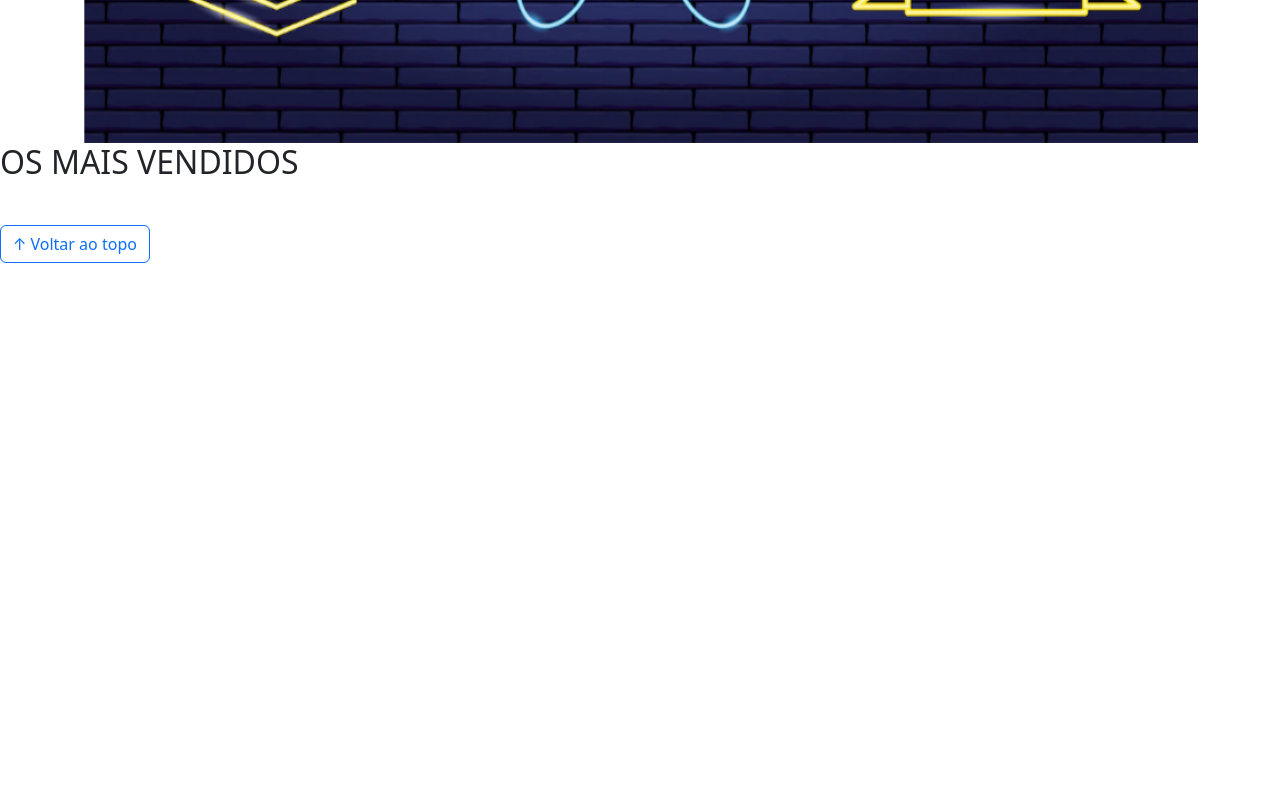
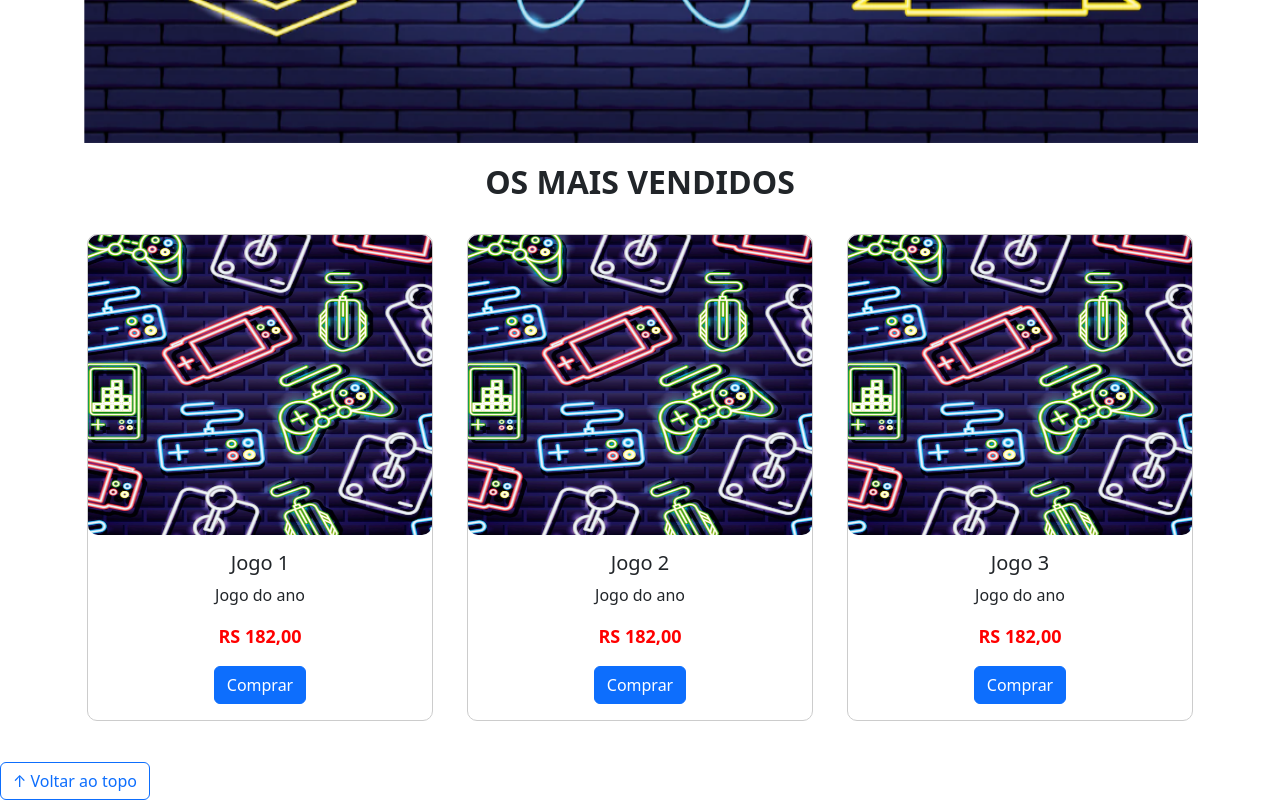
Before and after one commit to hilbert-nunes/front-senai, a plain HTML site: page index.html in a window 1280 px wide. Shown: the part 493-1293 px from the top of the page. Before the commit the page ends 800 px from the top, so only its background shows below. Drawn offline with nearby package versions, Linux system fonts and the light colour scheme.

Commit message:
add cards

```diff
--- a/css/estilo.css
+++ b/css/estilo.css
@@ -15,6 +15,27 @@ header img {
 /*banner*/
 
 /*Produtos vendidos*/
+#section-vendidos {
+    text-align: center;
+}
+#section-vendidos h2 {
+    font-weight: bold;
+    padding: 20px;
+}
+#section-vendidos img {
+    height: 300px;
+    border-radius: 10px;
+}
+#section-vendidos .card {
+    margin: 5px;
+    border: 1px solid #ccc;
+    border-radius: 10px;
+}
+#section-vendidos .preco {
+    color: red;
+    font-size: 18px;
+    font-weight: bold;
+}
 
 /*Rodapé*/
 footer {
--- a/index.html
+++ b/index.html
@@ -84,10 +84,45 @@
       </div>
 
     </section>
-      <section id="section-vendidos">
+
+    <section id="section-vendidos" class="container">
       <h2>OS MAIS VENDIDOS</h2>
-      </section
-
+      <div class="row">
+        <div class="col-4">
+          <div class="card" >
+            <img src="img/jogo1.PNG" class="card-img-top" alt="...">
+            <div class="card-body">
+              <h5 class="card-title">Jogo 1</h5>
+              <p class="card-text">Jogo do ano</p>
+              <p class="preco">RS 182,00</p>
+              <a class="btn btn-primary" href="" role="button">Comprar</a>
+            </div>
+          </div>
+        </div>
+        <div class="col-4">
+          <div class="card">
+            <img src="img/jogo1.PNG" class="card-img-top" alt="...">
+            <div class="card-body">
+              <h5 class="card-title">Jogo 2</h5>
+              <p class="card-text">Jogo do ano</p>
+              <p class="preco">RS 182,00</p>
+              <a class="btn btn-primary" href="" role="button">Comprar</a>
+            </div>
+          </div>
+        </div>
+        <div class="col-4">
+          <div class="card">
+            <img src="img/jogo1.PNG" class="card-img-top" alt="...">
+            <div class="card-body">
+              <h5 class="card-title">Jogo 3</h5>
+              <p class="card-text">Jogo do ano</p>
+              <p class="preco">RS 182,00</p>
+              <a class="btn btn-primary" href="" role="button">Comprar</a>
+            </div>
+          </div>
+        </div>
+      </div>
+    </section
 
   </main>
 
```
